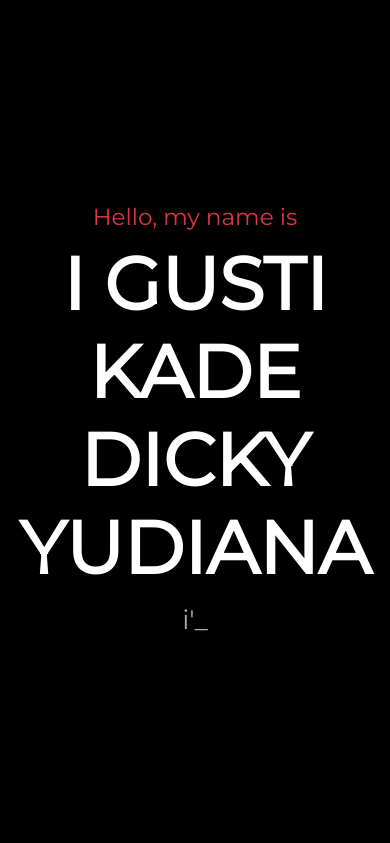
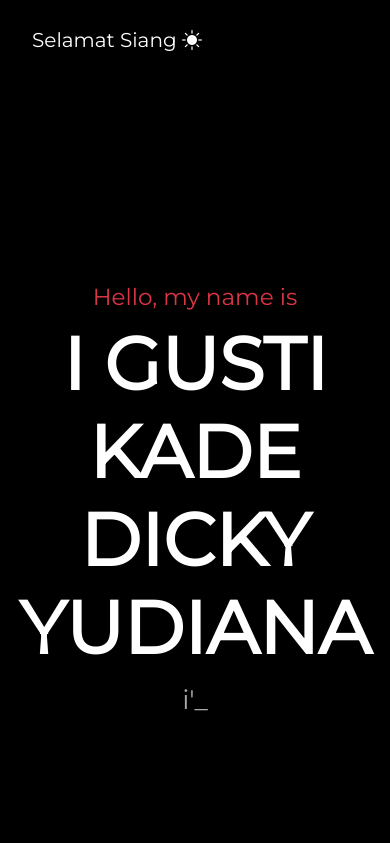
Before and after one commit to gkdyudiana/gkdyudiana.github.io, a PHP site: page / in a window 390 px wide. Shown: the top 843 px of the page. Run offline with PHP 8.4, Linux system fonts and the light colour scheme; some libraries are stand-ins or nearby versions.

Commit message:
edit navbar

```diff
--- a/assets/css/index.css
+++ b/assets/css/index.css
@@ -91,10 +91,19 @@ body {
 
 /* Smarthphone */
 @media (min-width: 360px) and (max-width: 767px)  {
+
     .navbar {
+        position: relative !important;
+        padding: 20px !important;
+    }
+
+    .navbar-toggler{
         display: none !important;
     }
 
+    .navbar-brand {
+        font-size: 15pt;
+    }
     .row {
         margin: 0px 10px;
     }
@@ -168,7 +177,16 @@ body {
 @media (min-width: 768px) and (max-width: 1024px) {
 
     .navbar {
+        position: relative !important;
+        padding: 50px !important;
+    }
+
+    .navbar-toggler{
         display: none !important;
+    }
+
+    .navbar-brand {
+        font-size: 25pt;
     }
 
     .home {
--- a/index.html
+++ b/index.html
@@ -20,7 +20,7 @@
     <!-- Navbar -->
     <nav class="navbar navbar-expand-lg bg-black py-3" data-bs-theme="dark" id="navbar">
         <div class="container">
-          <a class="navbar-brand" href="#">$~@Portofolioku</a>
+          <a class="navbar-brand" href="#"></a>
           <button class="navbar-toggler" type="button" data-bs-toggle="collapse" data-bs-target="#navbarNav" aria-controls="navbarNav" aria-expanded="false" aria-label="Toggle navigation">
             <span class="navbar-toggler-icon"></span>
           </button>
@@ -316,6 +316,26 @@
     window.open('assets/cv/CV_I Gusti Kade Dicky Yudiana.pdf', '_blank');
     }
 
+
+    //get time
+
+    const date = new Date();
+    let currentTime = date.getHours();
+    let navbrand = document.querySelector('.navbar-brand');
+
+
+    if(currentTime >= 5 && currentTime < 11){
+      navbrand.innerHTML = "Selamat Pagi " + '<i class="bi bi-brightness-alt-high-fill"></i>';
+    }else if(currentTime >= 11 && currentTime < 15){
+      navbrand.innerHTML = "Selamat Siang " + '<i class="bi bi-brightness-high-fill"></i>';
+    }else if(currentTime >= 15 && currentTime < 18){
+      navbrand.innerHTML = "Selamat Sore " + '<i class="bi bi-brightness-alt-low-fill"></i>';
+    }else{
+      navbrand.innerHTML = "Selamat Malam " + '<i class="bi bi-moon-stars-fill"></i>';
+    }
+
+
+
     </script>
 
   </body>
```
